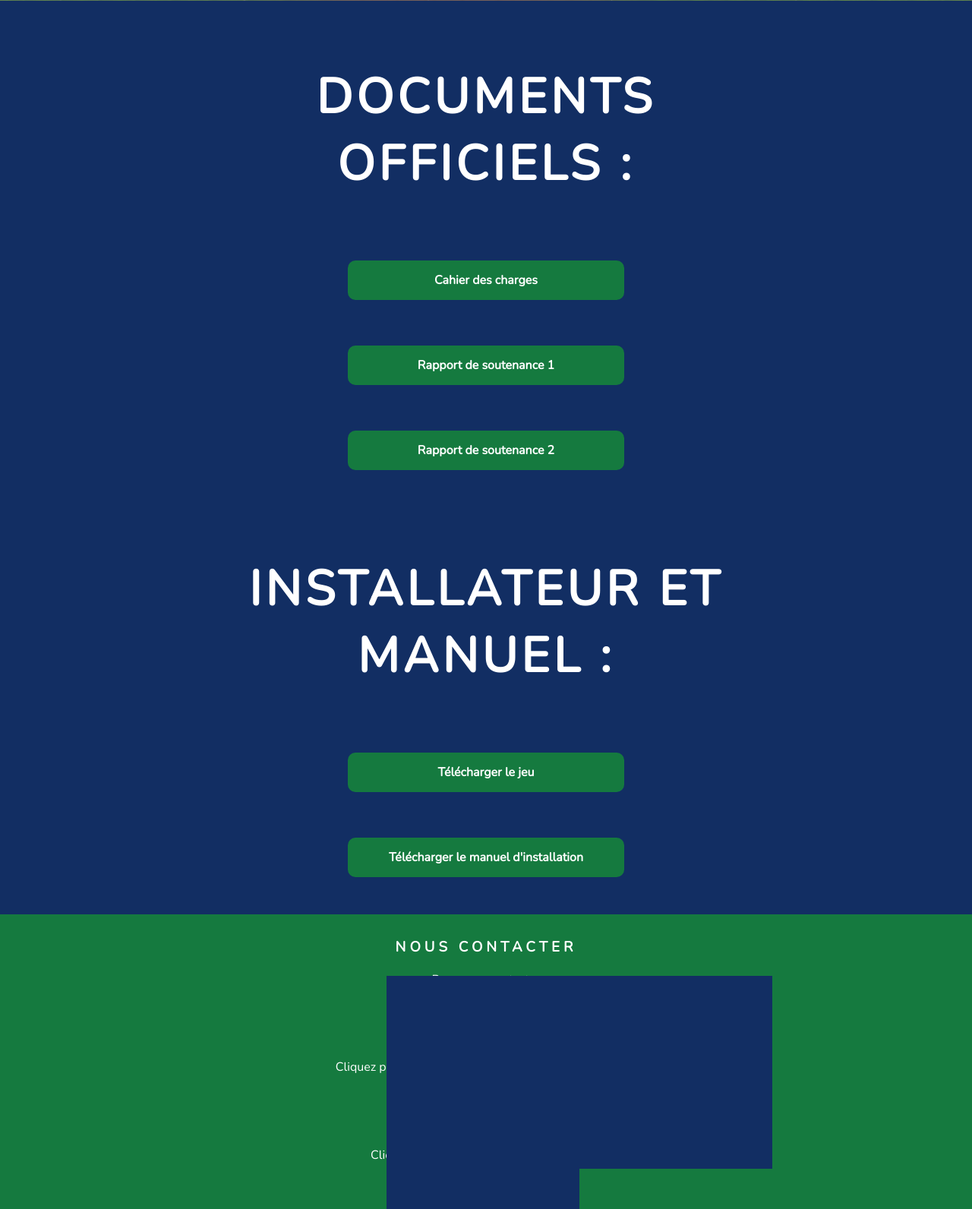
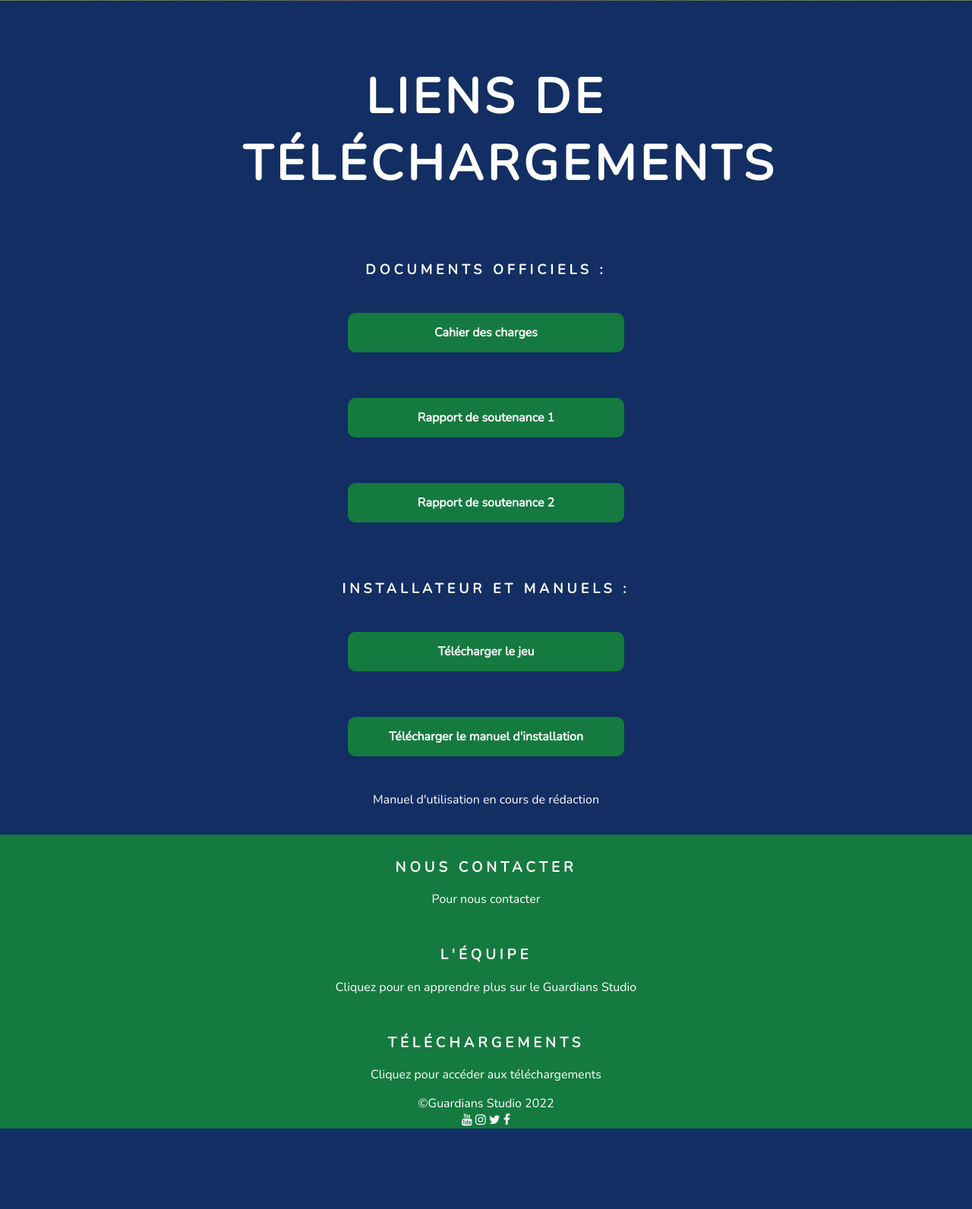
Before and after one commit to Guardians-Studio/WebSite, a PHP site: page /download.php in a window 1280 px wide. Shown: the part 748-2340 px from the top of the page at 76% size. After the commit the page ends 2234 px from the top, so only its background shows below. Run offline with PHP 8.4, Linux system fonts and the light colour scheme.

Commit message:
fix manual

```diff
--- a/css/download.css
+++ b/css/download.css
@@ -6,6 +6,10 @@
     text-align: center;
 }
 
+.installation-title
+{
+    font-size:large;
+}
 
 /* Buttons */
 .download-link
--- a/download.php
+++ b/download.php
@@ -8,8 +8,9 @@
     <body>
         <?php include("header.php"); ?>
         <section>
-            <h1>Documents officiels : </h1>
+            <h1>Liens de téléchargements</h1>
 
+            <h1 class="installation-title">Documents officiels : </h1>
             <ul class="links-lists" id="reports-links-section">
                 <li><a href="downloads/cahier_des_charges.pdf" class="download-link" download>Cahier des charges</a></li>
 
@@ -23,10 +24,13 @@
         </section>
 
         <section>
-            <h1>Installateur et manuel : </h1>
+            <h1 class="installation-title">Installateur et manuels : </h1>
             <ul class="links-lists" id="launcher-link-section">
                 <li><a href="https://drive.google.com/uc?export=download&id=1qmoIDrFgYGA0LQYhrMdKv7M5m0gKVgqM" class="download-link">Télécharger le jeu</a></li>
                 <li><a href="downloads/installation_manual.pdf" class="download-link" download>Télécharger le manuel d'installation</a></li>
+                <p>
+                    Manuel d'utilisation en cours de rédaction
+                </p>
                 <!-- <li><a href="downloads/use_manual.pdf" class="download-link" download>Télécharger le manuel d'utilisation</a></li> -->
             </ul>
         </section>
```
Also changed, not shown: 1 other file.
